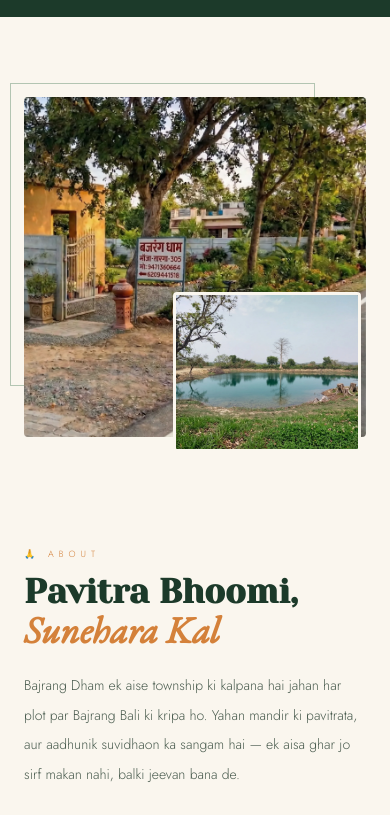
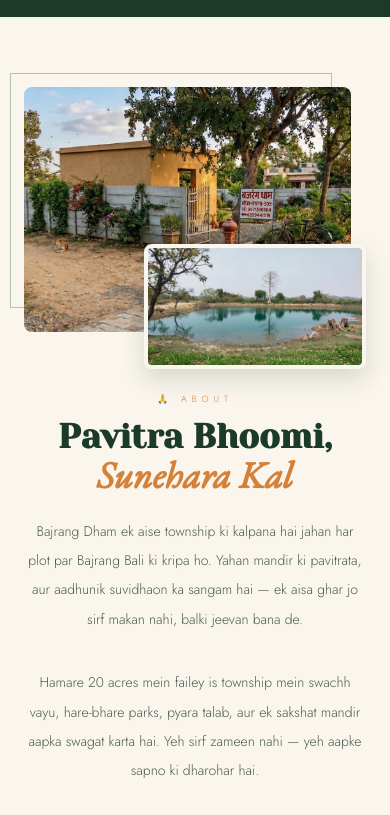
Before and after one commit to AvinashKumar-dev/Bajran_Dham_web, a plain HTML site: page index.html in a window 390 px wide. Shown: the part 1009-1824 px from the top of the page. Drawn offline with nearby package versions, Linux system fonts and the light colour scheme.

Commit message:
index.html

```diff
--- a/index.html
+++ b/index.html
@@ -271,13 +271,14 @@
   }
   .about-imgs { position:relative; }
   .about-main {
-    width:100%; height:560px; object-fit:cover; display:block;
-    filter: saturate(0.9);
+    width:100%; height:auto; aspect-ratio: 16/11; object-fit:cover; display:block;
+    filter: saturate(0.9); border-radius: 8px;
   }
   .about-accent {
-    position:absolute; bottom:-28px; right:-28px;
-    width:52%; height:210px; object-fit:cover;
-    border:5px solid var(--cream);
+    position:absolute; bottom:-10%; right:-5%;
+    width:55%; height:auto; aspect-ratio: 16/9; object-fit:cover;
+    border:6px solid var(--cream); border-radius: 8px;
+    box-shadow: 0 10px 25px rgba(14,31,22,0.15);
   }
   .about-leaf-border {
     position:absolute; top:-14px; left:-14px;
@@ -550,21 +551,22 @@
     nav{padding:18px 24px;}
     .nav-links,.nav-cta{display:none;}
     .hero-content{padding:0 24px 80px;}
-    .about-wrap{grid-template-columns:1fr;padding:80px 24px;}
+    .about-wrap{grid-template-columns:1fr;padding:70px 24px; gap: 40px;}
 
     /* Optimized the 2 About Images for Mobile layout */
-    .about-imgs { margin-bottom: 20px; }
-    .about-main { height: 340px; border-radius: 4px; }
+    .about-imgs { margin-bottom: 20px; padding-right: 15px; }
+    .about-main { aspect-ratio: 4/3; }
     .about-accent {
-      display: block; /* Overriding previous display:none */
-      width: 55%;
-      height: 160px;
-      bottom: -15px;
-      right: 5px;
-      border-width: 3px;
-      border-radius: 4px;
+      display: block;
+      width: 65%;
+      bottom: -15%;
+      right: 0;
+      border-width: 4px;
     }
-    .about-leaf-border { bottom: 15%; right: 15%; }
+    .about-leaf-border { bottom: 10%; right: 10%; }
+
+    .about-text { text-align: center; }
+    .about-text .section-label { display: flex; justify-content: center; }
 
     .gallery-header{padding:0 24px;}
     .gallery-grid {
@@ -684,8 +686,8 @@
   <div class="about-wrap">
     <div class="about-imgs reveal">
       <div class="about-leaf-border"></div>
-      <img class="about-main" style="object-position: right;" src="Images/1.bajrang dham board.webp" alt="Bajrang Dham land" decoding="async" width="1600" height="1120">
-      <img class="about-accent" src="Images/2.bajrang dham talab.webp" alt="Talab" decoding="async" width="800" height="420">
+      <img class="about-main" src="Images/1.bajrang dham board.webp" alt="Bajrang Dham land" loading="lazy" decoding="async" width="1600" height="1120">
+      <img class="about-accent" src="Images/2.bajrang dham talab.webp" alt="Talab" loading="lazy" decoding="async" width="800" height="420">
     </div>
     <div class="about-text reveal">
       <span class="section-label">🙏 About</span>
```
